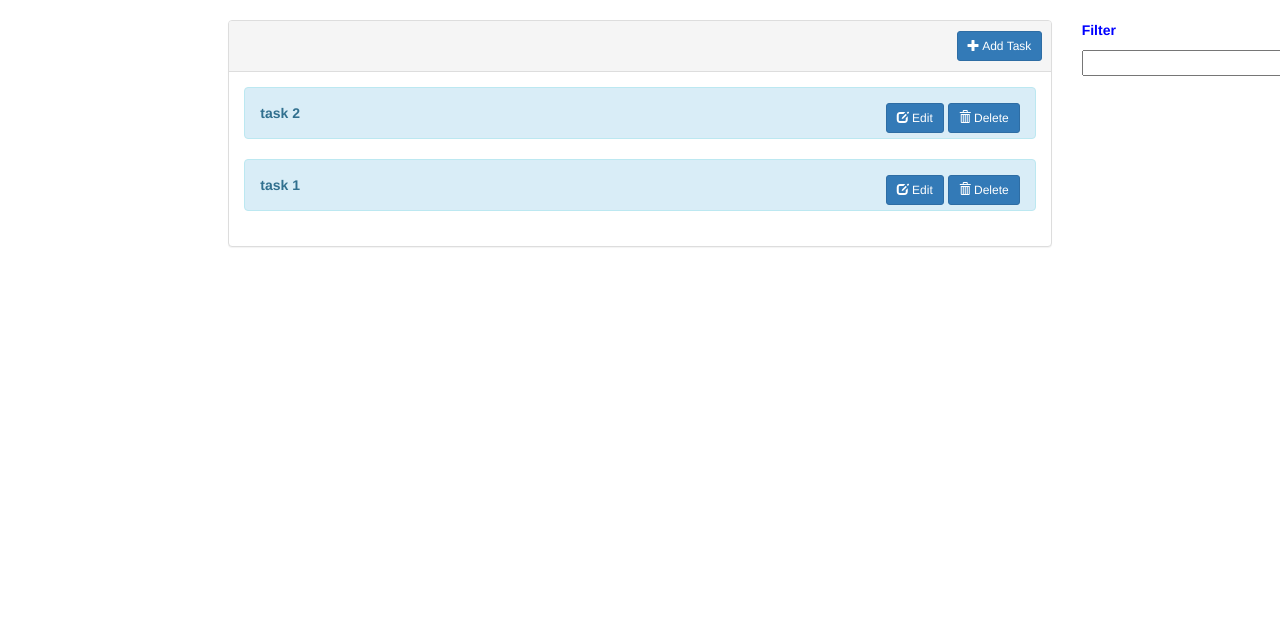
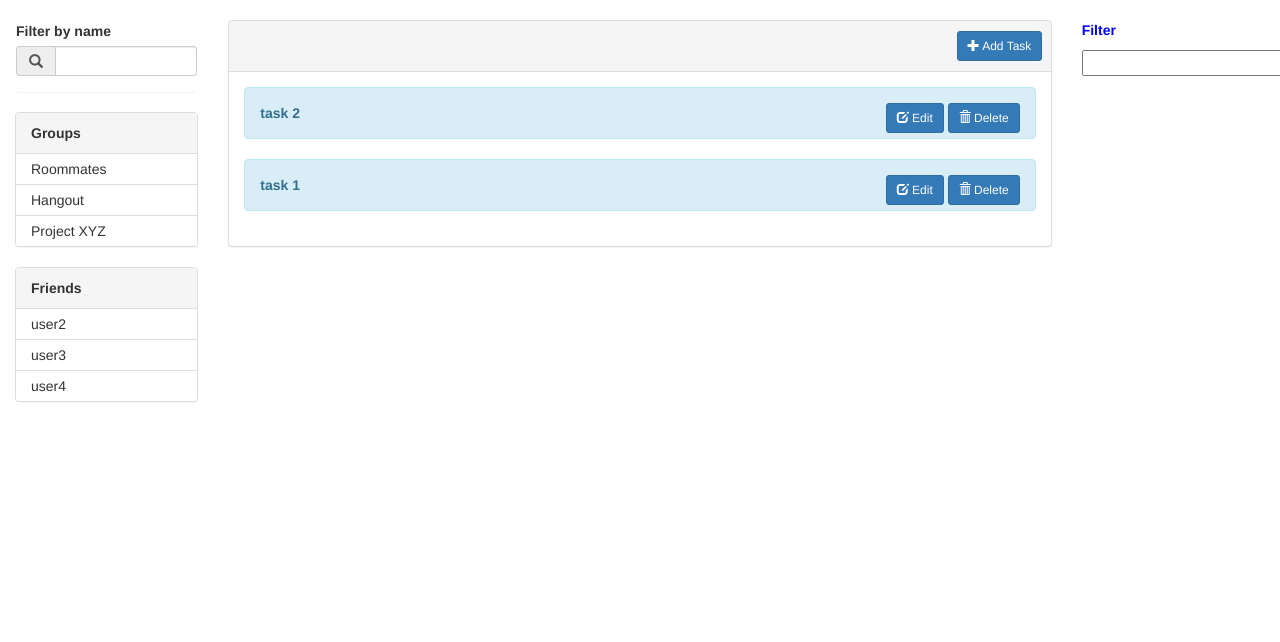
Before and after one commit to dhruvenvora/TaskManager, a Django app: page /Task/12/ in a window 1280 px wide. Shown: the part 52-694 px from the top of the page. Run offline with Django 3.2, Linux system fonts and the light colour scheme; data comes from the database, SQL or seed files in the repository; some libraries are stand-ins or nearby versions.

Commit message:
Added the left sidebar

```diff
--- a/Task/templates/Task/index.html
+++ b/Task/templates/Task/index.html
@@ -2,7 +2,37 @@
 {% block main_content %}
 		<div class="row">
 			<div class = "col-md-2">
-
+				<div class="panel">
+						<div class="form-group has-feedback">
+						  <label class="control-label" for="inputGroupSuccess1">Filter by name</label>
+						  <div class="input-group">
+							<span class="input-group-addon"><span class="glyphicon glyphicon-search" aria-hidden="true"></span></span>
+							<input type="text" class="form-control input-sm" id="inputGroupSuccess1" aria-describedby="inputGroupSuccess1Status">
+						  </div>
+						</div>
+				</div>
+				<div class="panel panel-default">
+					<div class="panel-heading">
+						<strong>Groups</strong>
+					</div>
+					<!--TODO: List group is hardcoded. Need to add the python code to fetch data from DB.-->
+					<ul class="list-group">
+						<li class="list-group-item" style="padding: 5px 15px">Roommates</li>
+						<li class="list-group-item" style="padding: 5px 15px">Hangout</li>
+						<li class="list-group-item" style="padding: 5px 15px">Project XYZ</li>
+					</ul>
+				</div>
+				<div class="panel panel-default">
+					<div class="panel-heading">
+						<strong>Friends</strong>
+					</div>
+					<!--TODO: List group is hardcoded. Need to add the python code to fetch data from DB.-->
+					<ul class="list-group">
+						<li class="list-group-item" style="padding: 5px 15px">user2</li>
+						<li class="list-group-item" style="padding: 5px 15px">user3</li>
+						<li class="list-group-item" style="padding: 5px 15px">user4</li>
+					</ul>
+				</div>
 			</div>
 			<div class = "col-md-8">
 				<div class="panel panel-default">
```
